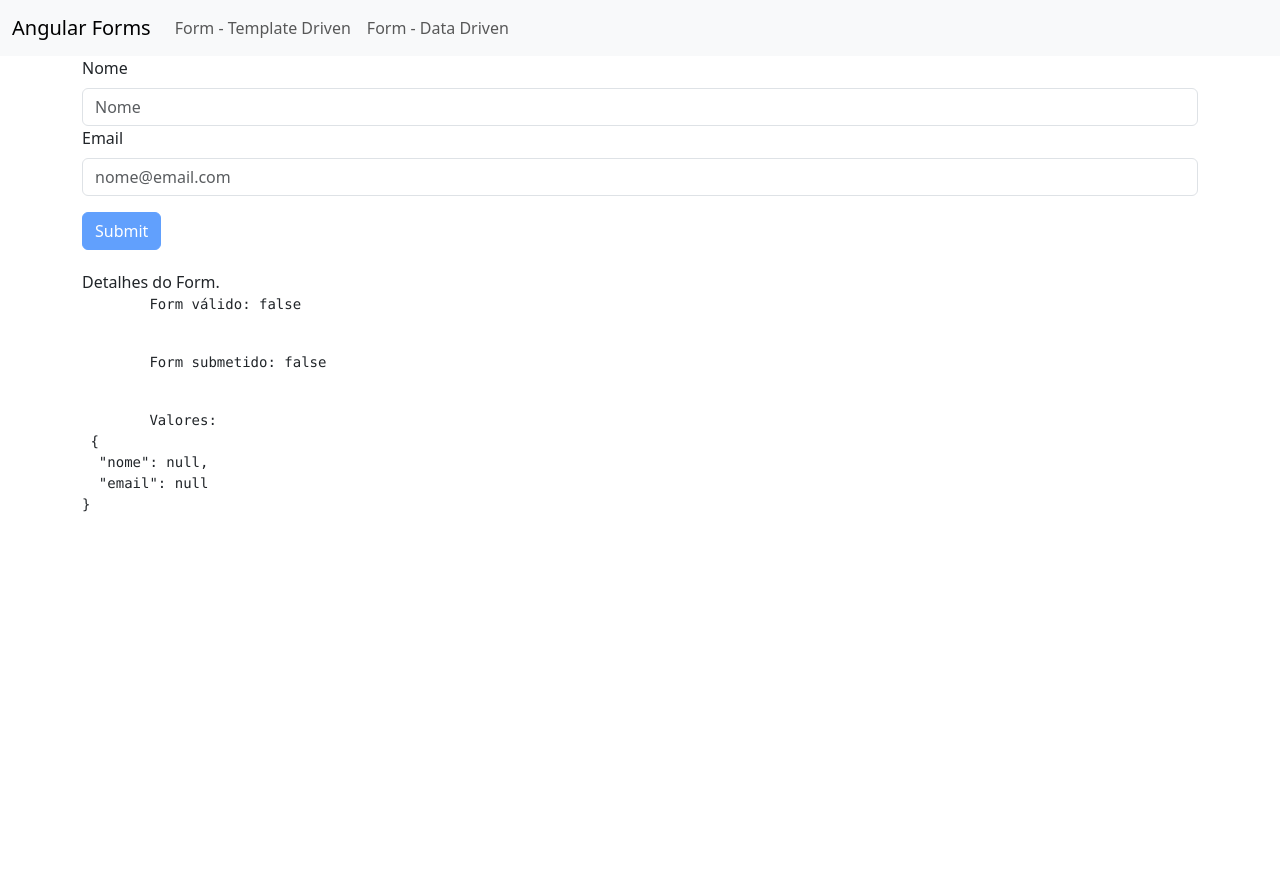
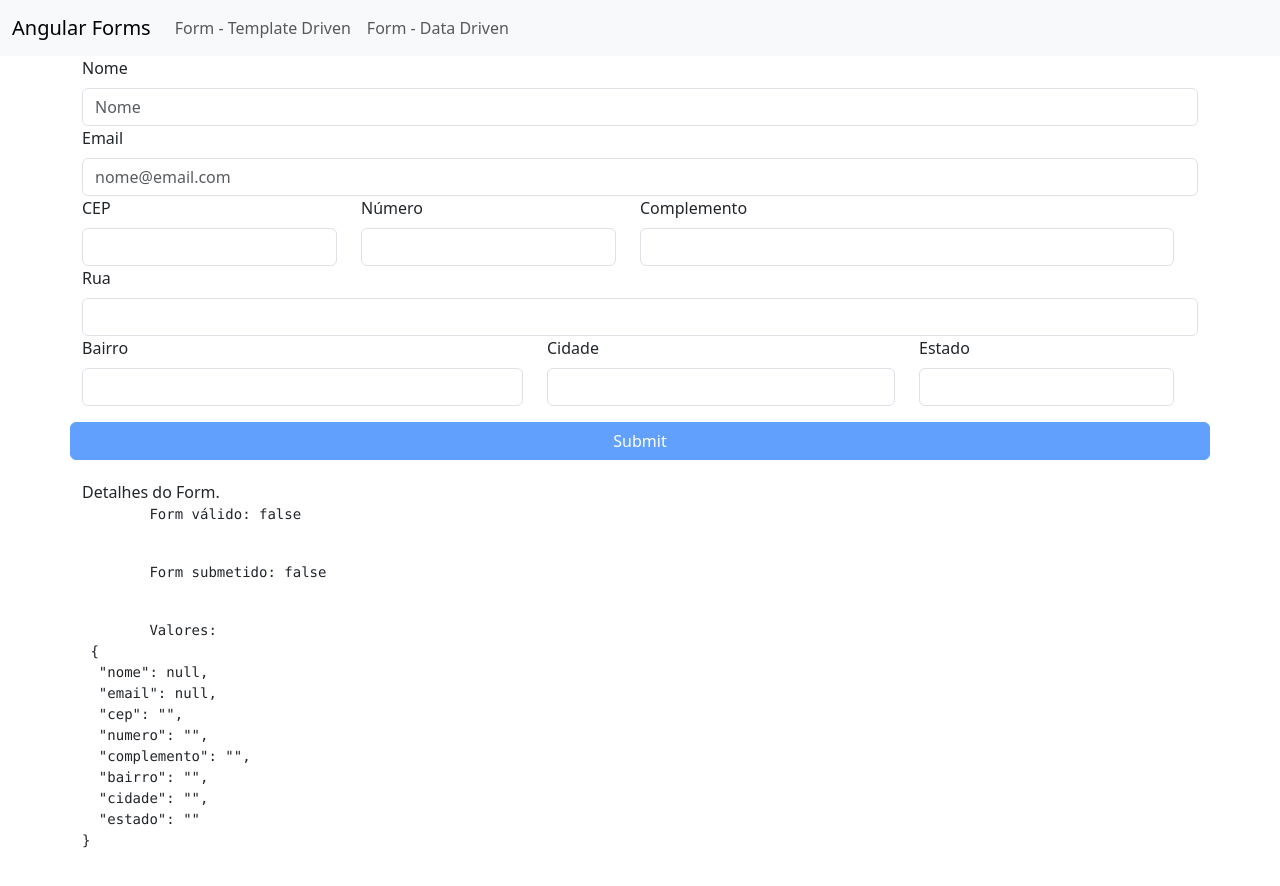
Before and after one commit to RodolfoPG/forms, an Angular app: page /templateForm in a window 1280 px wide. Before the commit the page ends 800 px from the top, so only its background shows below. Built offline with nearby package versions, Linux system fonts and the light colour scheme.

Commit message:
Forms (template driven) Adicionando campos de endereço (form layout Bootstrap)

```diff
--- a/src/app/template-form/template-form.component.html
+++ b/src/app/template-form/template-form.component.html
@@ -1,6 +1,9 @@
-<form #f="ngForm" (ngSubmit)="onSubmit(f)">
-    <div class="form" [class.was-validated]="!nome.valid && nome.touched || nome.valid && nome.touched">
+<form #f="ngForm" (ngSubmit)="onSubmit(f)" class="row">
+    <div [class.was-validated]="!nome.valid && nome.touched || nome.valid && nome.touched">
+        <div class="col-sm-12">
             <label for="nome" class="form-label">Nome</label>
+        </div>
+        <div class="col-sm-12">
             <input type="text" class="form-control" id="nome" name="nome"
                 placeholder="Nome" aria-describedby="nomeHelp" [ngModel]="usuario.nome"
                 required #nome="ngModel">
@@ -11,8 +14,12 @@
                 Nome é obrigatório.
             </div>
         </div>
-    <div class="form" [class.was-validated]="!email.valid && email.touched || email.valid && email.touched">
+    </div>
+    <div [class.was-validated]="!email.valid && email.touched || email.valid && email.touched">
+        <div class="col-sm-12">
             <label for="email" class="form-label">Email</label>
+        </div>
+        <div class="col-sm-12">
             <input type="email" class="form-control" id="email" name="email"
                 placeholder="nome@email.com" aria-describedby="emailHelp" [ngModel]="usuario.email"
                 required email #email="ngModel">
@@ -20,6 +27,69 @@
                 Email inválido.
             </div>
         </div>
+    </div>
+    <div class="row">
+        <div class="col-md-3" [class.was-validated]="!cep.valid && cep.touched || cep.valid && cep.touched">
+            <label for="cep" class="form-label">CEP</label>
+            <input type="text" class="form-control" id="cep" name="cep"
+                ngModel required #cep="ngModel">
+            <div *ngIf="!cep.valid && cep.touched" class="alert alert-danger" role="alert">
+                CEP é obrigatório.
+            </div>
+        </div>
+        <div class="col-md-3" [class.was-validated]="!numero.valid && numero.touched || numero.valid && numero.touched">
+            <label for="numero" class="form-label">Número</label>
+            <input type="text" class="form-control" id="numero" name="numero"
+                ngModel required #numero="ngModel">
+            <div *ngIf="!numero.valid && numero.touched" class="alert alert-danger" role="alert">
+                Número é obrigatório.
+            </div>
+        </div>
+        <div class="col-md-6">
+            <label for="complemento" class="form-label">Complemento</label>
+            <input type="text" class="form-control" id="complemento" name="complemento"
+                ngModel #complemento="ngModel">
+        </div>
+    </div>
+    <div [class.was-validated]="!rua.valid && rua.touched || rua.valid && rua.touched">
+        <div class="col-sm-12">
+            <label for="rua" class="form-label">Rua</label>
+        </div>
+        <div class="col-sm-12">
+            <input type="text" class="form-control" id="rua" name="rua"
+                aria-describedby="ruaHelp" [ngModel]="usuario.rua"
+                required #rua="ngModel">
+            <div *ngIf="!rua.valid && rua.touched" class="alert alert-danger" role="alert">
+                Rua é obrigatória.
+            </div>
+        </div>
+    </div>
+    <div class="row">
+        <div class="col-md-5" [class.was-validated]="!bairro.valid && bairro.touched || bairro.valid && bairro.touched">
+            <label for="bairro" class="form-label">Bairro</label>
+            <input type="text" class="form-control" id="bairro" name="bairro"
+                ngModel required #bairro="ngModel">
+            <div *ngIf="!bairro.valid && bairro.touched" class="alert alert-danger" role="alert">
+                Bairro é obrigatório.
+            </div>
+        </div>
+        <div class="col-md-4" [class.was-validated]="!cidade.valid && cidade.touched || cidade.valid && cidade.touched">
+            <label for="cidade" class="form-label">Cidade</label>
+            <input type="text" class="form-control" id="cidade" name="cidade"
+                ngModel required #cidade="ngModel">
+            <div *ngIf="!cidade.valid && cidade.touched" class="alert alert-danger" role="alert">
+                Cidade é obrigatória.
+            </div>
+        </div>
+        <div class="col-md-3" [class.was-validated]="!estado.valid && estado.touched || estado.valid && estado.touched">
+            <label for="estado" class="form-label">Estado</label>
+            <input type="text" class="form-control" id="estado" name="estado"
+                ngModel required #estado="ngModel">
+            <div *ngIf="!estado.valid && estado.touched" class="alert alert-danger" role="alert">
+                Estado é obrigatório.
+            </div>
+        </div>
+    </div>
 
     <button type="submit" class="btn btn-primary mt-3" [disabled]="!f.valid">Submit</button>
     <app-form-debug [form]="f"></app-form-debug>
```
Lines whose indentation alone changed are shown as unchanged.
